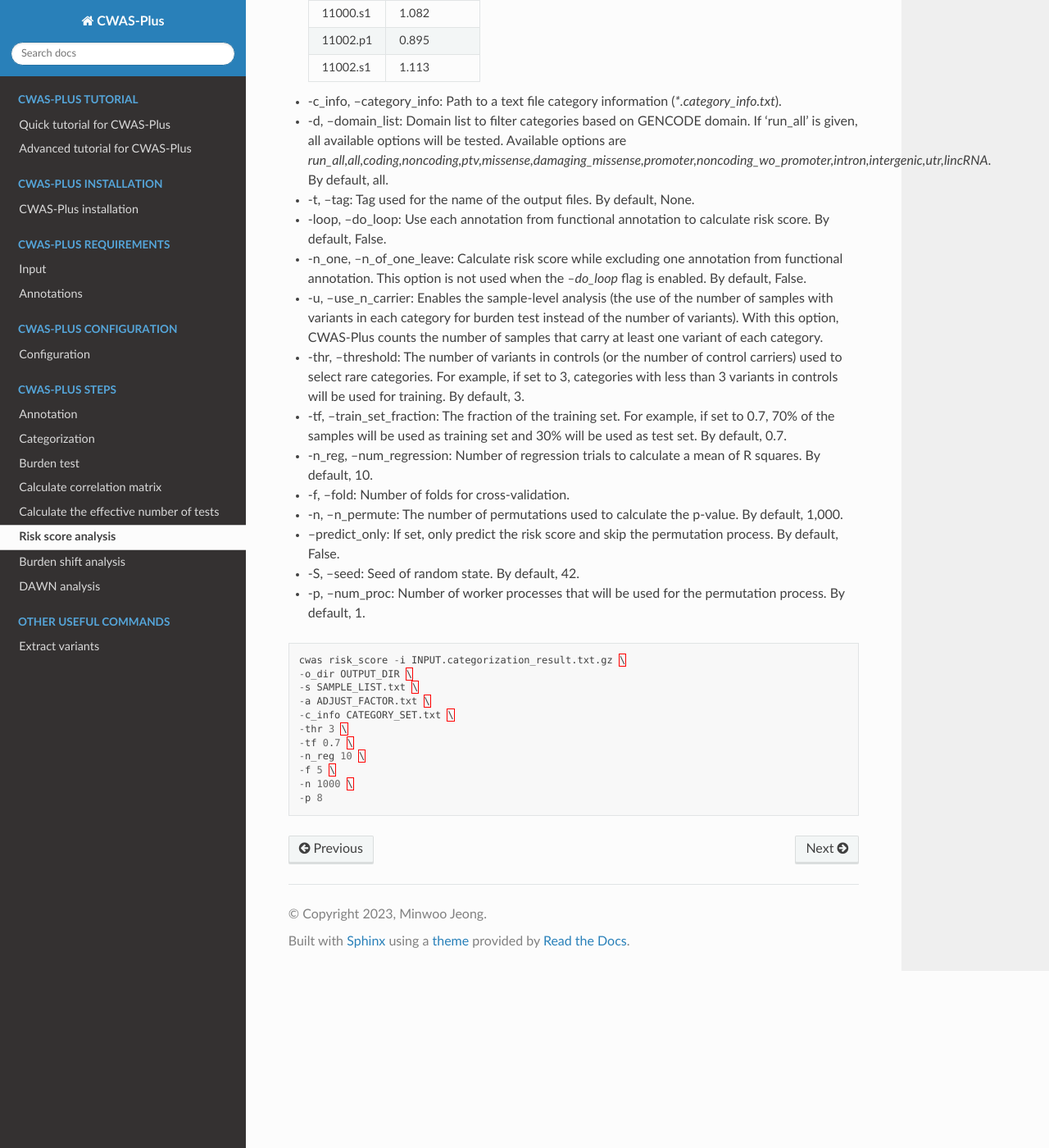
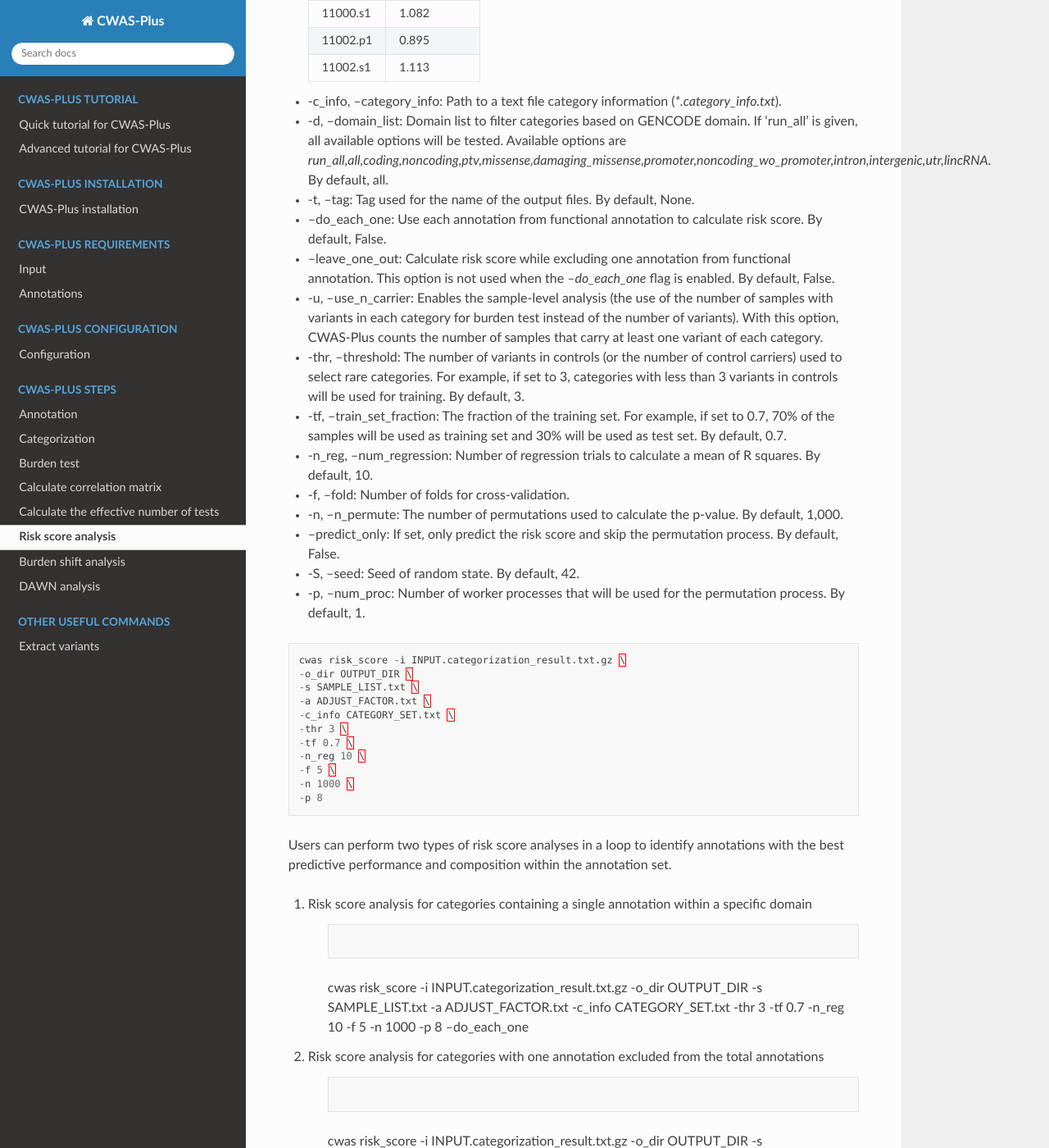
Before and after one commit to joonan-lab/cwas, a Sphinx documentation site: the page built from docs/steps/risk_score.rst, in a window 1280 px wide and 1400 px high, scrolled down 790 px. Shown: the whole window at 82% size. Built offline with Sphinx 7.4.7 and the Read the Docs theme 2.0.0, drawn with Linux system fonts in a browser that asks for light colours; some of the changed text lies outside the part shown.

Commit message:
Update risk_score.rst

```diff
--- a/docs/steps/risk_score.rst
+++ b/docs/steps/risk_score.rst
@@ -42,8 +42,8 @@ CWAS-Plus utilizes categorized results to estimate the optimal predictor for the
 - -c_info, --category_info: Path to a text file category information (`*.category_info.txt`).
 - -d, --domain_list: Domain list to filter categories based on GENCODE domain. If 'run_all' is given, all available options will be tested. Available options are `run_all,all,coding,noncoding,ptv,missense,damaging_missense,promoter,noncoding_wo_promoter,intron,intergenic,utr,lincRNA`. By default, all.
 - -t, --tag: Tag used for the name of the output files. By default, None.
-- -loop, --do_loop: Use each annotation from functional annotation to calculate risk score. By default, False.
-- -n_one, --n_of_one_leave: Calculate risk score while excluding one annotation from functional annotation. This option is not used when the `--do_loop` flag is enabled. By default, False.
+- --do_each_one: Use each annotation from functional annotation to calculate risk score. By default, False.
+- --leave_one_out: Calculate risk score while excluding one annotation from functional annotation. This option is not used when the `--do_each_one` flag is enabled. By default, False.
 - -u, --use_n_carrier: Enables the sample-level analysis (the use of the number of samples with variants in each category for burden test instead of the number of variants). With this option, CWAS-Plus counts the number of samples that carry at least one variant of each category.
 - -thr, --threshold: The number of variants in controls (or the number of control carriers) used to select rare categories. For example, if set to 3, categories with less than 3 variants in controls will be used for training. By default, 3.
 - -tf, --train_set_fraction: The fraction of the training set. For example, if set to 0.7, 70% of the samples will be used as training set and 30% will be used as test set. By default, 0.7.
@@ -53,8 +53,6 @@ CWAS-Plus utilizes categorized results to estimate the optimal predictor for the
 - --predict_only: If set, only predict the risk score and skip the permutation process. By default, False.
 - -S, --seed: Seed of random state. By default, 42.
 - -p, --num_proc: Number of worker processes that will be used for the permutation process. By default, 1.
-
-
 
 .. code-block:: solidity
 
@@ -69,3 +67,40 @@ CWAS-Plus utilizes categorized results to estimate the optimal predictor for the
   -f 5 \
   -n 1000 \
   -p 8
+
+
+Users can perform two types of risk score analyses in a loop to identify annotations with the best predictive performance and composition within the annotation set.
+
+1. Risk score analysis for categories containing a single annotation within a specific domain
+
+    .. code-block:: solidity
+
+    cwas risk_score -i INPUT.categorization_result.txt.gz \
+    -o_dir OUTPUT_DIR \
+    -s SAMPLE_LIST.txt \
+    -a ADJUST_FACTOR.txt \
+    -c_info CATEGORY_SET.txt \
+    -thr 3 \
+    -tf 0.7 \
+    -n_reg 10 \
+    -f 5 \
+    -n 1000 \
+    -p 8 \
+    --do_each_one
+
+2. Risk score analysis for categories with one annotation excluded from the total annotations
+
+    .. code-block:: solidity
+
+    cwas risk_score -i INPUT.categorization_result.txt.gz \
+    -o_dir OUTPUT_DIR \
+    -s SAMPLE_LIST.txt \
+    -a ADJUST_FACTOR.txt \
+    -c_info CATEGORY_SET.txt \
+    -thr 3 \
+    -tf 0.7 \
+    -n_reg 10 \
+    -f 5 \
+    -n 1000 \
+    -p 8 \
+    --leave_one_out
```
